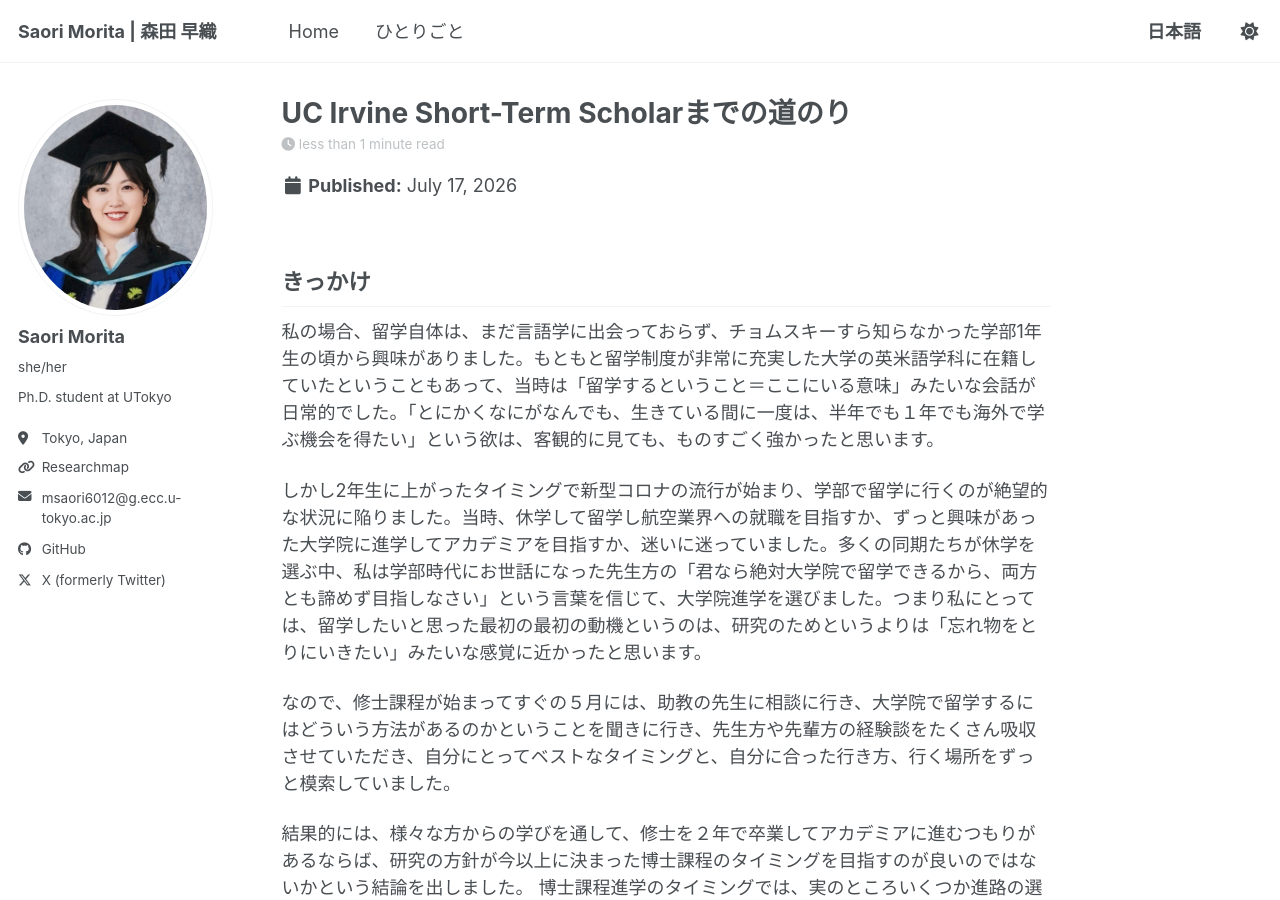
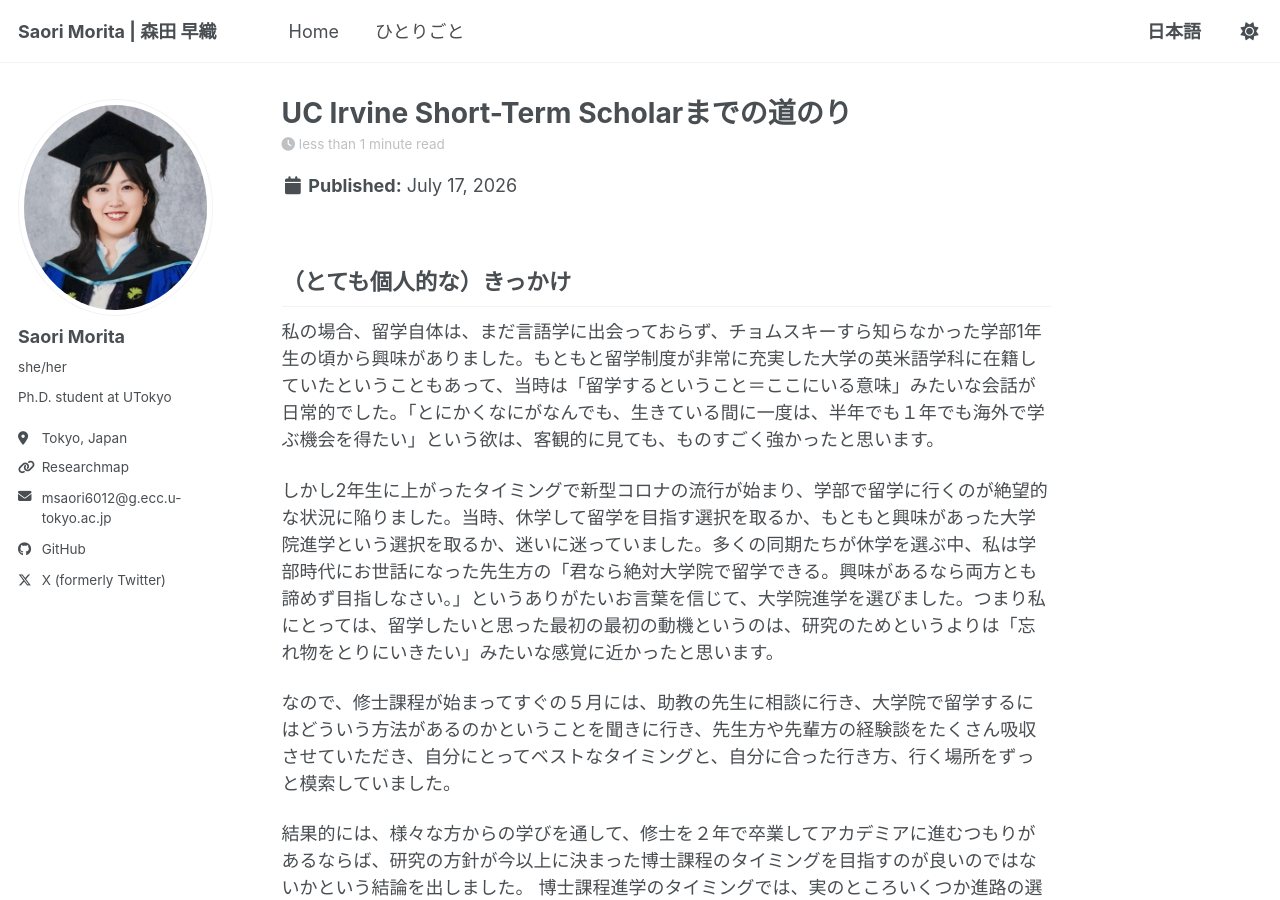
Before and after one commit to sao-m1023lily/sao-m1023lily.github.io, a Jekyll site: the page built from _posts/2026-07-17-irvine.md, in a window 1280 px wide and 900 px high. Built offline with Jekyll 4.4.1, drawn with Linux system fonts in a browser that asks for light colours; a script bundle is joined from its source files by our own code; library files that are not in the unit come from our copies.

Commit message:
Update 2026-07-17-irvine.md

```diff
--- a/_posts/2026-07-17-irvine.md
+++ b/_posts/2026-07-17-irvine.md
@@ -17,11 +17,11 @@
 This is a starter draft based on your CV. Replace the details below with your own memories and voice.
 -->
 
-## きっかけ
+## （とても個人的な）きっかけ
 
 私の場合、留学自体は、まだ言語学に出会っておらず、チョムスキーすら知らなかった学部1年生の頃から興味がありました。もともと留学制度が非常に充実した大学の英米語学科に在籍していたということもあって、当時は「留学するということ＝ここにいる意味」みたいな会話が日常的でした。「とにかくなにがなんでも、生きている間に一度は、半年でも１年でも海外で学ぶ機会を得たい」という欲は、客観的に見ても、ものすごく強かったと思います。
 
-しかし2年生に上がったタイミングで新型コロナの流行が始まり、学部で留学に行くのが絶望的な状況に陥りました。当時、休学して留学し航空業界への就職を目指すか、ずっと興味があった大学院に進学してアカデミアを目指すか、迷いに迷っていました。多くの同期たちが休学を選ぶ中、私は学部時代にお世話になった先生方の「君なら絶対大学院で留学できるから、両方とも諦めず目指しなさい」という言葉を信じて、大学院進学を選びました。つまり私にとっては、留学したいと思った最初の最初の動機というのは、研究のためというよりは「忘れ物をとりにいきたい」みたいな感覚に近かったと思います。
+しかし2年生に上がったタイミングで新型コロナの流行が始まり、学部で留学に行くのが絶望的な状況に陥りました。当時、休学して留学を目指す選択を取るか、もともと興味があった大学院進学という選択を取るか、迷いに迷っていました。多くの同期たちが休学を選ぶ中、私は学部時代にお世話になった先生方の「君なら絶対大学院で留学できる。興味があるなら両方とも諦めず目指しなさい。」というありがたいお言葉を信じて、大学院進学を選びました。つまり私にとっては、留学したいと思った最初の最初の動機というのは、研究のためというよりは「忘れ物をとりにいきたい」みたいな感覚に近かったと思います。
 
 なので、修士課程が始まってすぐの５月には、助教の先生に相談に行き、大学院で留学するにはどういう方法があるのかということを聞きに行き、先生方や先輩方の経験談をたくさん吸収させていただき、自分にとってベストなタイミングと、自分に合った行き方、行く場所をずっと模索していました。
 
```
